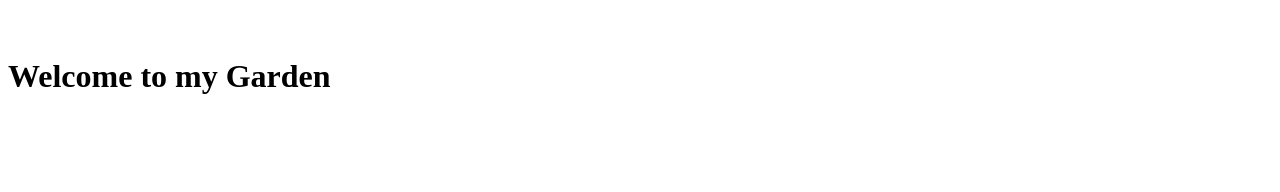
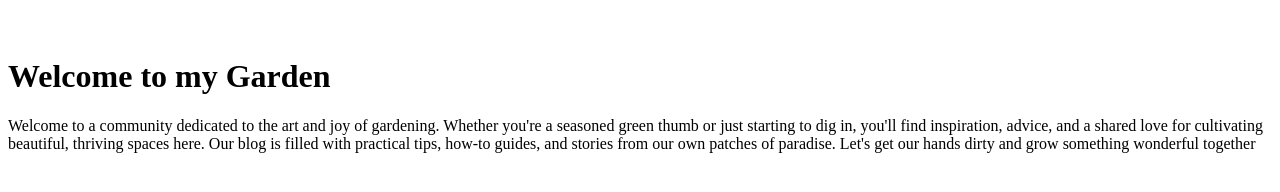
Before and after one commit to Sakshivitnor02/Assignment, a plain HTML site: page index.html in a window 1280 px wide. Drawn offline with Linux system fonts and the light colour scheme.

Commit message:
Add paragraph

```diff
--- a/index.html
+++ b/index.html
@@ -5,6 +5,7 @@
     <meta name="viewport" content="width=device-width, initial-scale=1.0">
     <title>home</title>
     <h1><br>Welcome to my Garden</h1>
+    <p>Welcome to a community dedicated to the art and joy of gardening. Whether you're a seasoned green thumb or just starting to dig in, you'll find inspiration, advice, and a shared love for cultivating beautiful, thriving spaces here. Our blog is filled with practical tips, how-to guides, and stories from our own patches of paradise. Let's get our hands dirty and grow something wonderful together</p>
 </head>
 <body>
 
```
